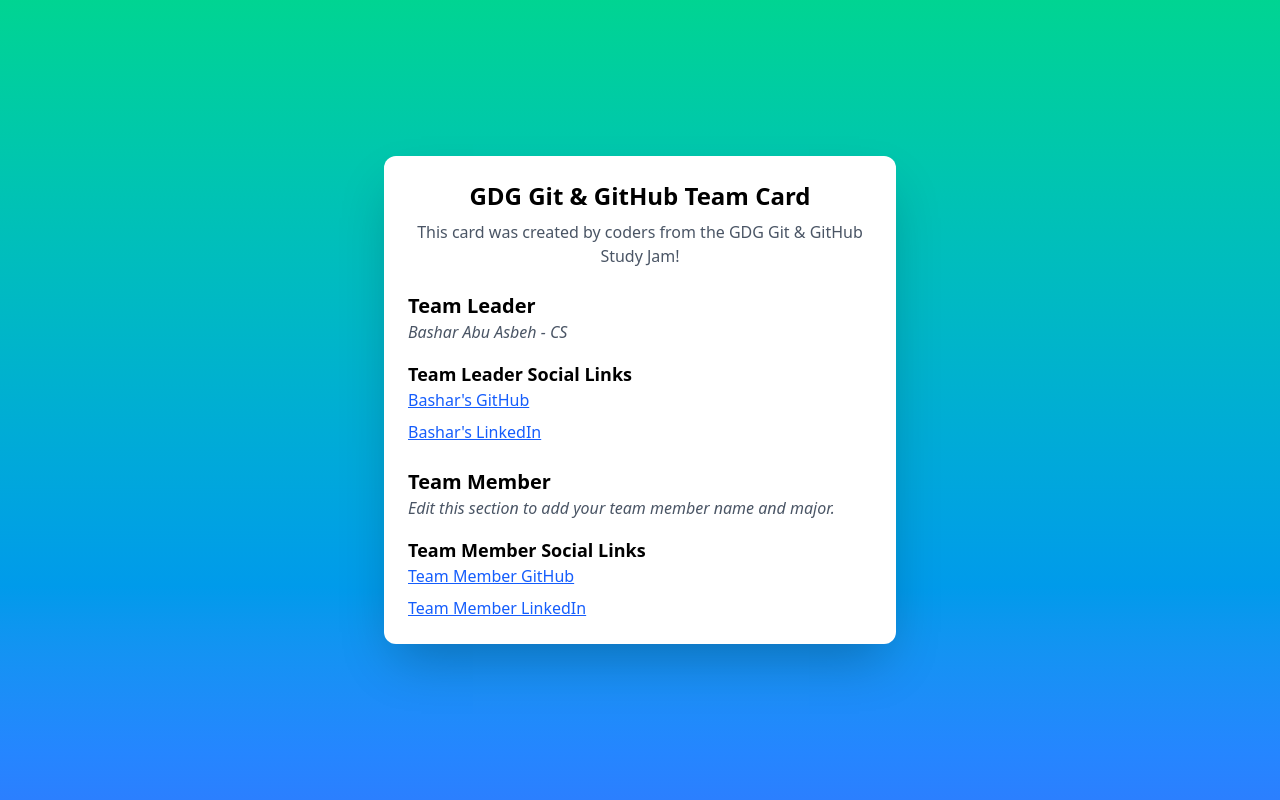
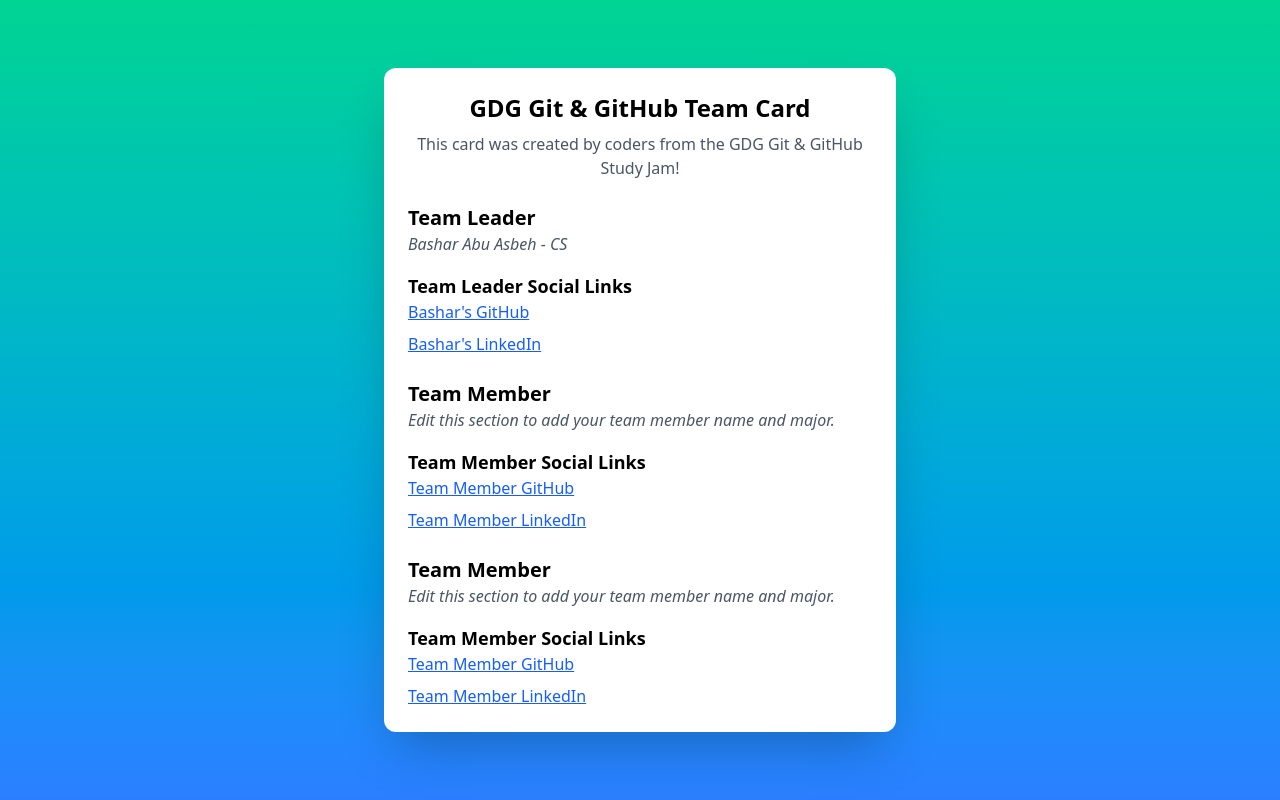
Before and after one commit to BasharAAsabeh/GDG_Git_Team_1_Card, a plain HTML site: page index.html in a window 1280 px wide. Drawn offline with nearby package versions, Linux system fonts and the light colour scheme.

Commit message:
Add another member section

```diff
--- a/index.html
+++ b/index.html
@@ -34,6 +34,17 @@
                 <li><a href="social-link" class="text-blue-600 underline">Team Member LinkedIn</a></li>
             </ul>
         </section>
+
+        <section>
+            <!-- Team Member Section -->
+        <h2 class="mt-6 text-xl font-semibold">Team Member</h2>
+        <p class="text-gray-600 italic">Edit this section to add your team member name and major.</p>
+        <h3 class="mt-4 text-lg font-semibold">Team Member Social Links</h3>
+        <ul class="space-y-2">
+            <li><a href="social-link" class="text-blue-600 underline">Team Member GitHub</a></li>
+            <li><a href="social-link" class="text-blue-600 underline">Team Member LinkedIn</a></li>
+        </ul>
+        </section>
     </div>
 </body>
 </html>
```
